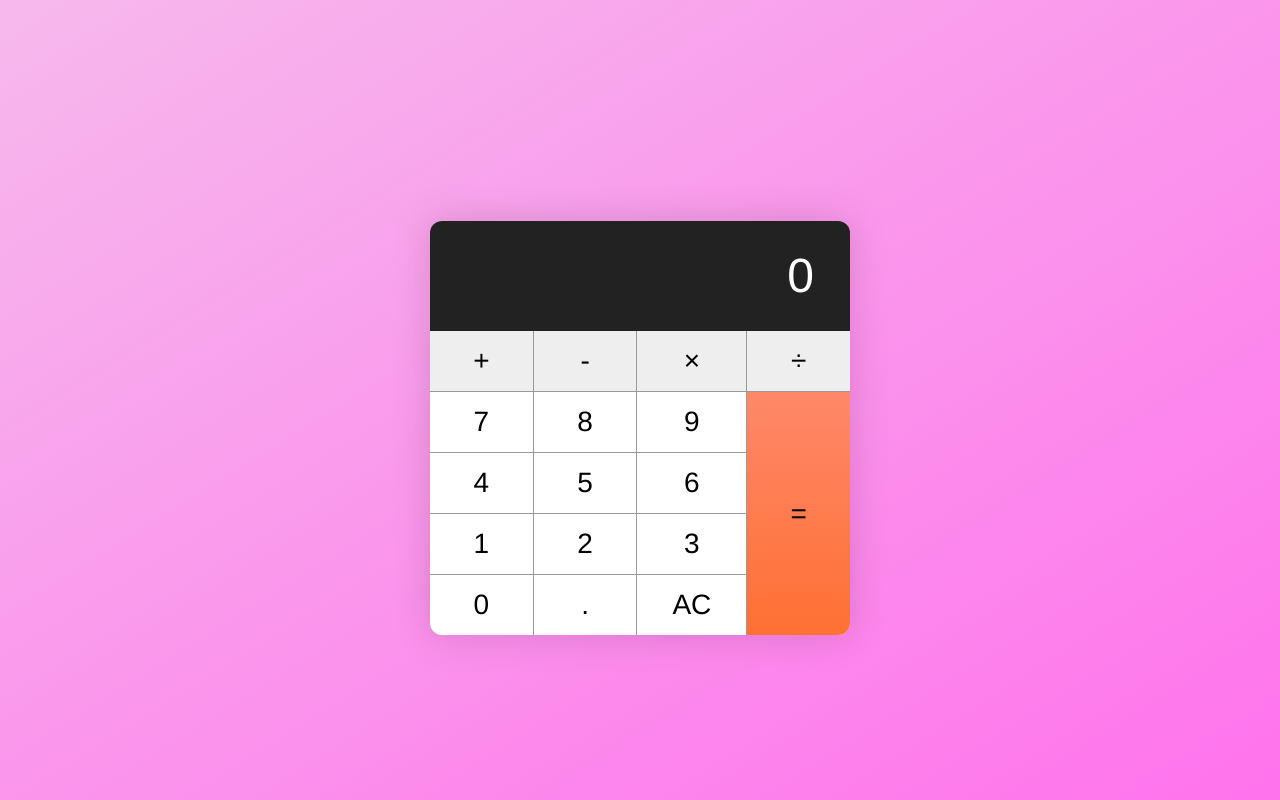
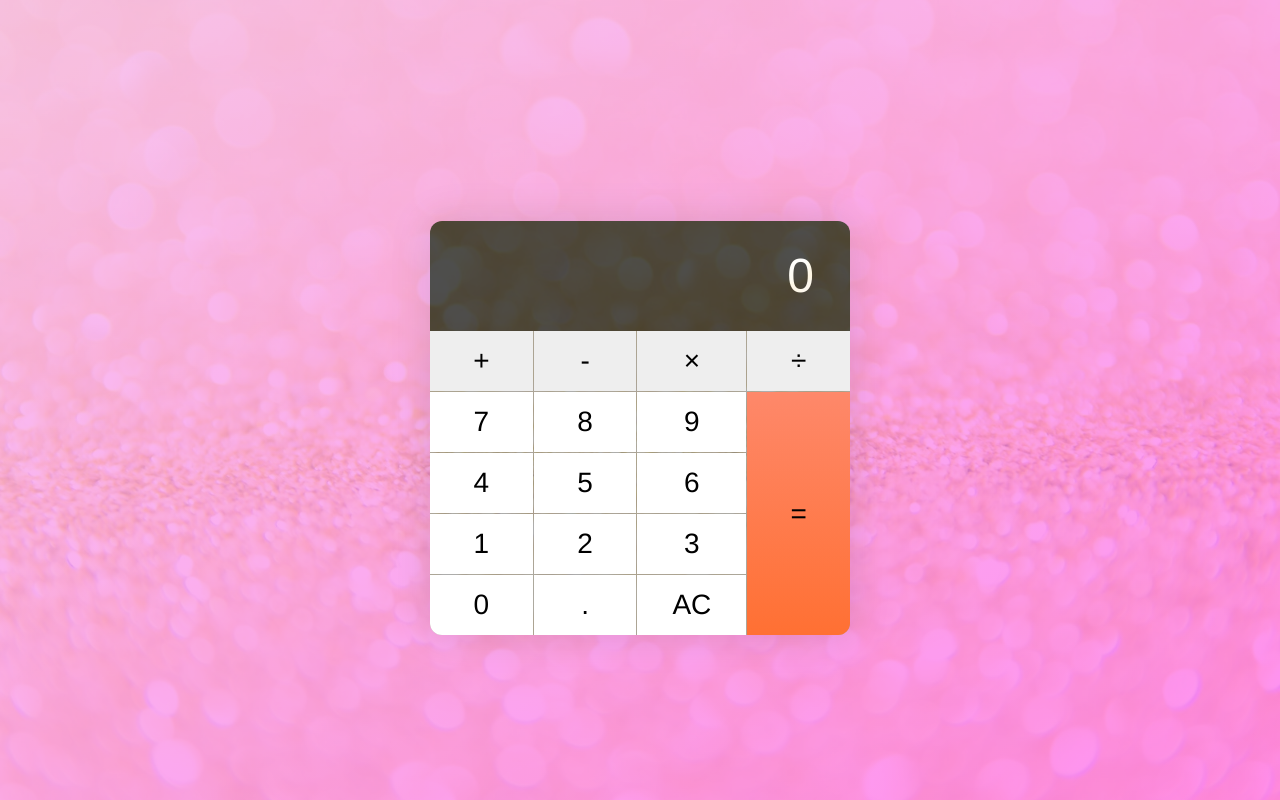
Before and after one commit to yifeica/yifeica, a plain HTML site: page calculator.html in a window 1280 px wide. Drawn offline with Linux system fonts and the light colour scheme.

Commit message:
calculator

```diff
--- a/calculator.html
+++ b/calculator.html
@@ -5,6 +5,8 @@
     <meta charset="UTF-8">
     <meta name="viewport" content="width=device-width, initial-scale=1.0">
     <meta http-equiv="X-UA-Compatible" content="ie=edge">
+    <link rel="stylesheet" href="css/minireset.css">
+    <link rel="stylesheet" href="css/style.css">
     <title>Calculator</title>
     <style>
         html {
@@ -125,6 +127,9 @@
             height: 100vh;
             justify-content: center;
         }
+        .wallpaper {
+            background-image: url(wallpaper.jpg);
+        }
 
         .container {
             max-width: 20em;
@@ -195,6 +200,7 @@
 </head>
 
 <body>
+    <div class="wallpaper"></div>
     <div class="container">
         <div class="calculator">
             <div class="calculator__display">0</div>
```
Also changed, not shown: index.html (+3 -0 lines).
